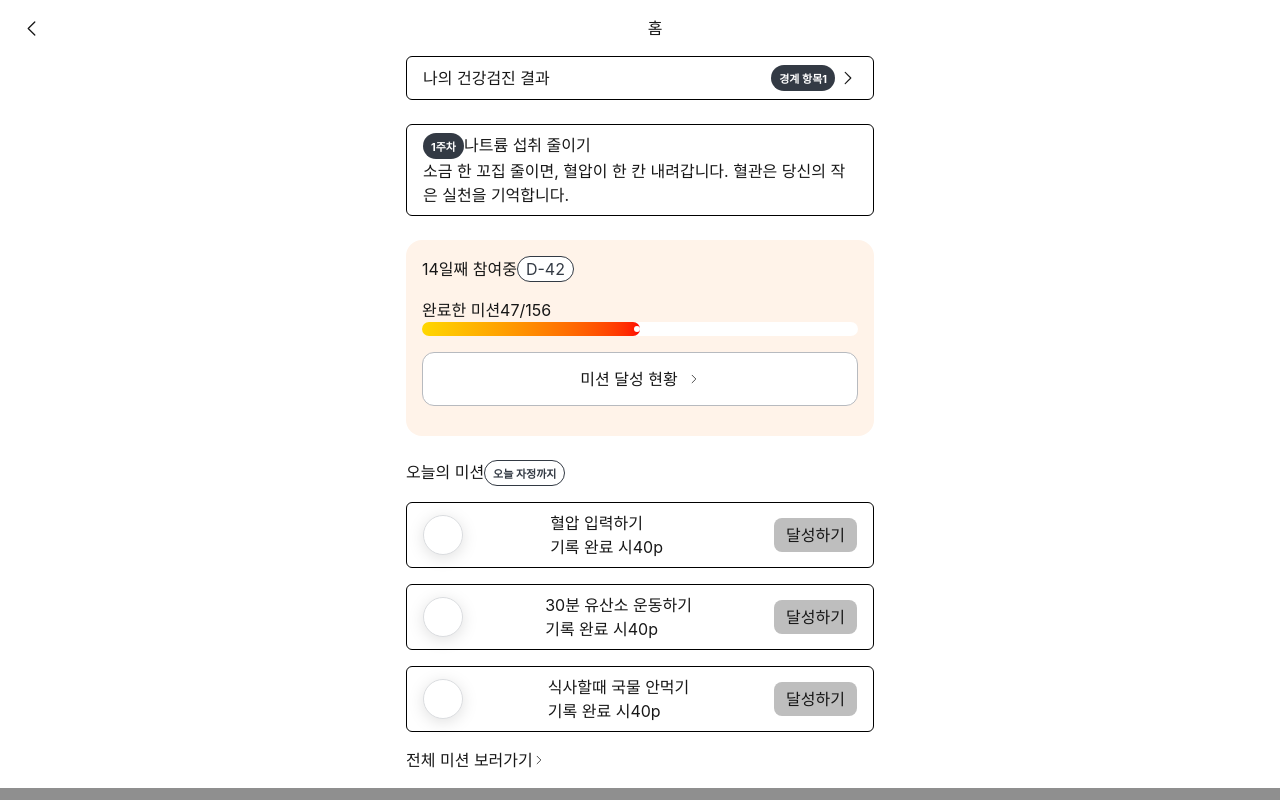
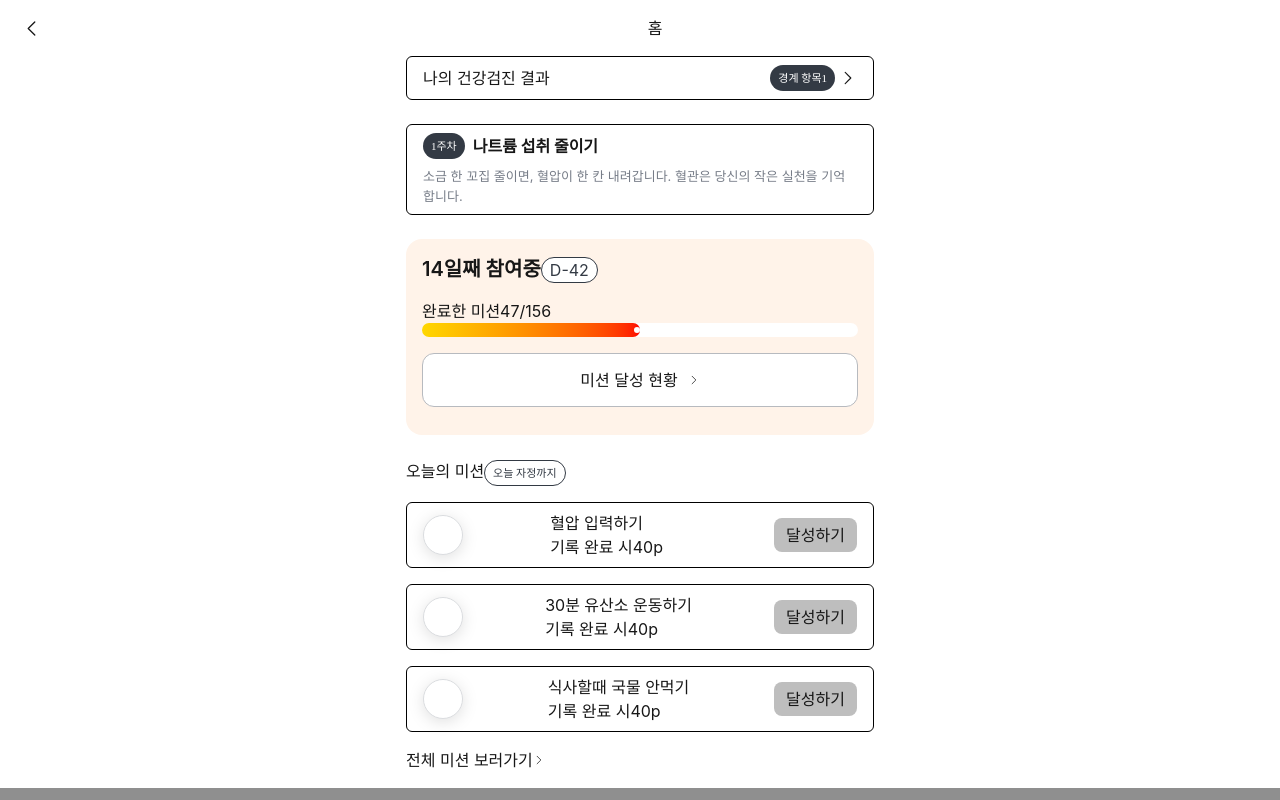
Before and after one commit to chosooyeon/admin-comp, a Next.js app: page / in a window 1280 px wide. Shown: the top 800 px of the page. Built offline with nearby package versions, Linux system fonts and the light colour scheme; a web font is replaced by a local one.

Commit message:
폴더정리 폰트정리 진행중

```diff
--- a/src/app/page.tsx
+++ b/src/app/page.tsx
@@ -1,15 +1,15 @@
 import "@/styles/globals.css";
 import Layout from "@/components/Layout";
-import Box from "@/components/Box";
+import Box from "@/components/box/Box";
 import { Icon } from "@/components/icons";
-import Chip from "@/components/Chip";
-import MissionBox from "@/components/MissionBox";
-import Banner from "@/components/Banner";
-import OutlineBox from "@/components/OutlineBox";
+import Chip from "@/components/chip/Chip";
+import MissionBox from "@/components/box/MissionBox";
+import Banner from "@/components/banner/Banner";
+import OutlineBox from "@/components/box/OutlineBox";
 import ProgressBar from "@/components/ProgressBar";
-import Button from "@/components/Button";
+import Button from "@/components/button/Button";
 import EmptyImage from "@/components/EmptyImage";
-import SmallButton from "@/components/SmallButton";
+import SmallButton from "@/components/button/SmallButton";
 
 export default function HomePage() {
   return (
@@ -19,21 +19,23 @@ export default function HomePage() {
         <Box className="justify-between">
           <span>나의 건강검진 결과</span>
           <div className="flex items-center gap-1">
-            <Chip variant="filled" className="text-chip">경계 항목1</Chip>
+            <Chip variant="filled" className="text-[11px] font-[bold]">경계 항목1</Chip>
             <Icon size={18} name="chevron-right" />
           </div>
         </Box>
-        <Box height="100px" className="">
+        <Box height="100px">
           <div>
-            <Chip variant="filled" className="text-chip">1주차</Chip>
-            <span>나트륨 섭취 줄이기</span>
-            <div>소금 한 꼬집 줄이면, 혈압이 한 칸 내려갑니다. 혈관은 당신의 작은 실천을 기억합니다.</div>
+            <div className="flex items-center mb-2">
+              <Chip variant="filled" className="text-[11px] font-[bold] mr-2">1주차</Chip>
+              <div className="font-bold">나트륨 섭취 줄이기</div>
+            </div>
+            <div className="text-[#777D88] text-[13px]">소금 한 꼬집 줄이면, 혈압이 한 칸 내려갑니다. 혈관은 당신의 작은 실천을 기억합니다.</div>
           </div>
         </Box>
         <MissionBox variant="burning" className="space-y-4">
 
           <div>
-            <span>14일째 참여중</span>
+            <span className="font-semibold text-xl">14일째 참여중</span>
             <Chip variant="outlined">D-42</Chip>
           </div>
 
@@ -52,7 +54,7 @@ export default function HomePage() {
         </MissionBox>
         <div className="space-y-4">
           <span>오늘의 미션</span>
-          <Chip variant="outlined" className="text-chip">오늘 자정까지</Chip>
+          <Chip variant="outlined" className="text-[11px] font-[bold]">오늘 자정까지</Chip>
           <Box className="justify-between">
             <EmptyImage variant="round" size="small" />
             <div className="ml-[-24px]">
--- a/src/styles/globals.css
+++ b/src/styles/globals.css
@@ -80,12 +80,6 @@
       }
     }
   }
-  .text-chip{
-    font-size: 11px;
-    font-style: normal;
-    font-weight: 700;
-    line-height: normal;
-  }
 }
 
 /*
```
Also changed, not shown: src/components/banner/Banner.tsx (renamed from src/components/Banner.tsx), src/components/box/Box.tsx (renamed from src/components/Box.tsx), src/components/box/MissionBox.tsx (renamed from src/components/MissionBox.tsx), src/components/box/OutlineBox.tsx (renamed from src/components/OutlineBox.tsx), src/components/button/Button.tsx (renamed from src/components/button.tsx), src/components/button/SmallButton.tsx (renamed from src/components/SmallButton.tsx), src/components/chip/Chip.tsx (renamed from src/components/Chip.tsx).
